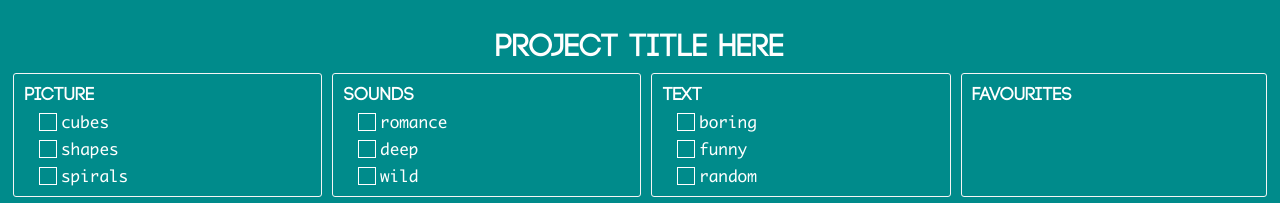
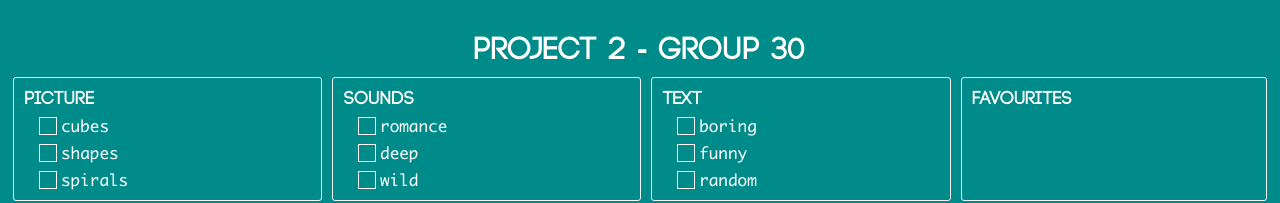
Before and after one commit to Zmrihawy/Webutvikling-project2, a React (Create React App) app: page / in a window 1280 px wide. Shown: the top 203 px of the page. Built offline with nearby package versions, Linux system fonts and the light colour scheme.

Commit message:
Issue #17, #23: Updated the styles. And made the picture section more scalable.

```diff
--- a/src/components/MainPage.js
+++ b/src/components/MainPage.js
@@ -60,7 +60,7 @@ render() {
     return (
         <div className="MainPage">
             <div className="heading">
-                <h1>Project title here</h1>
+                <h1>Project 2 - Group 30</h1>
             </div>
             <div className="Navbar">
                 <Navbar
```
